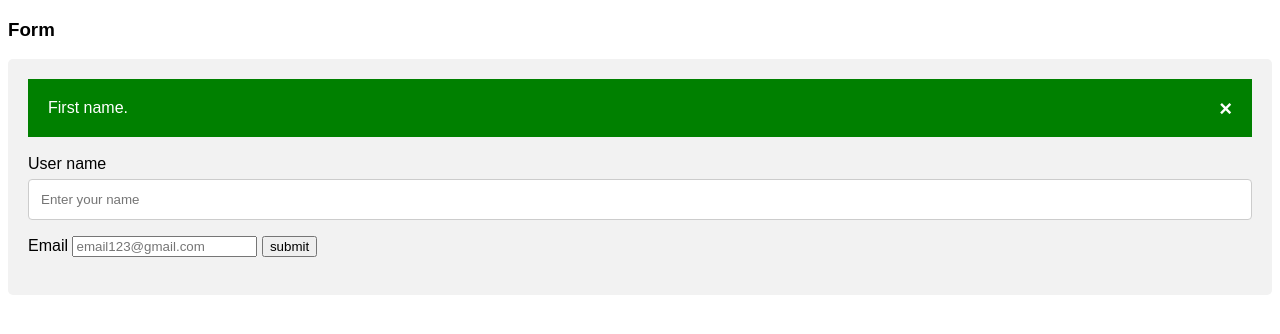
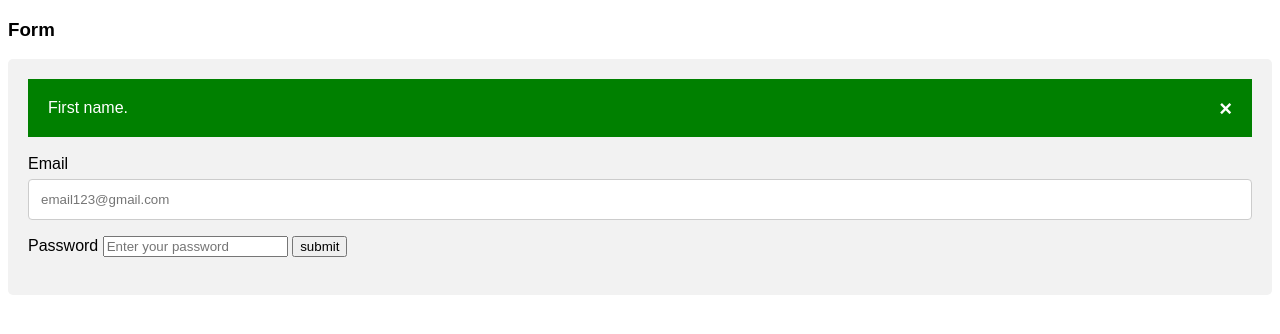
Before and after one commit to aditya-Kumar421/LMS_Backend, a Django app: template templates/login.html in a window 1280 px wide. Shown: the top 334 px of the page. Run offline with Django 4.2, Linux system fonts and the light colour scheme; the template is opened without the code that fills it, so the values that code supplies are empty.

Commit message:
login html form

```diff
--- a/templates/login.html
+++ b/templates/login.html
@@ -16,6 +16,16 @@ input[type=text], select, textarea {
   margin-bottom: 16px;
   resize: vertical;
 }
+input[type=email], select, textarea {
+    width: 100%;
+    padding: 12px;
+    border: 1px solid #ccc;
+    border-radius: 4px;
+    box-sizing: border-box;
+    margin-top: 6px;
+    margin-bottom: 16px;
+    resize: vertical;
+  }
 
 input[type=submit] {
   background-color: blue;
@@ -75,11 +85,11 @@ input[type=submit]:hover {
    First name.
 </div>
 <br>
-<label for="name">User name</label>
-<input type="text" id="name" name="name" value ="{{n1}}" placeholder="Enter your name">
-    <label for="email">Email</label>
-    <input type="email" id="email" name="email" value ="{{n2}}" placeholder="email123@gmail.com">
+<label for="email">Email</label>
+<input type="email" id="email" name="email" placeholder="email123@gmail.com">
 
+<label for="password">Password</label>
+<input type="password" id="password" name="password" placeholder="Enter your password">
 
     {% comment %} <input type="submit" value="Submit"> {% endcomment %}
     <button type = "submit">submit</button>
```
